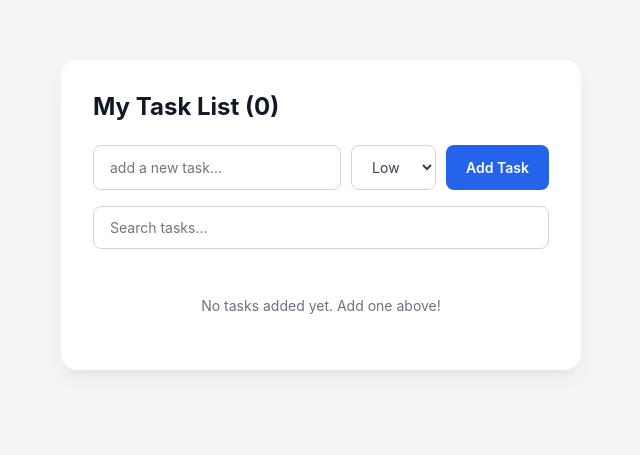
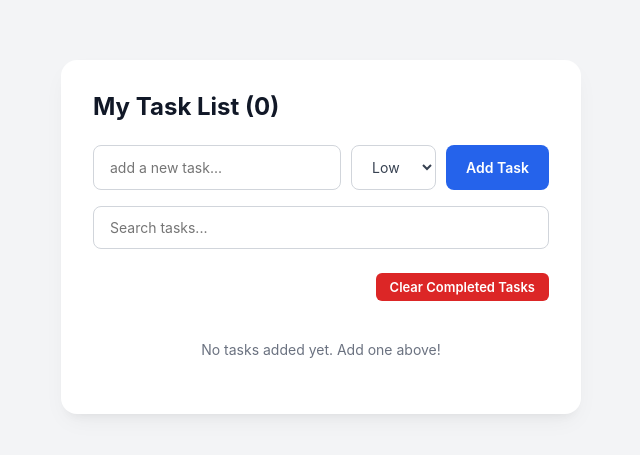
Before and after one commit to Samar-Aljuboori/Django-Tutorial, a Django app: page /core/ in a window 1280 px wide. Shown: the top 455 px of the page, without its empty margins (319-959 px from the left). Run offline with Django 5.2, Linux system fonts and the light colour scheme; data that the repository does not hold is empty.

Commit message:
Improve UI styling and add clear completed tasks feature

```diff
--- a/core/templates/index.html
+++ b/core/templates/index.html
@@ -23,6 +23,12 @@
     <form method="GET" class="search-box">
         <input type="text" name="search" placeholder="Search tasks..." value="{{ search_query }}">
     </form>
+
+
+<!-- Button to clear completed tasks -->
+<div style="margin-bottom: 16px; text-align: right;">
+    <a href="{% url 'clear_completed' %}" class="btn-action btn-delete">Clear Completed Tasks</a>
+</div>
 
 <!-- Task List -->
 <ul class="task-list">
--- a/core/urls.py
+++ b/core/urls.py
@@ -6,4 +6,6 @@ urlpatterns = [
     path('task/<int:task_id>/', views.task_detail, name='task_detail'),
     path('toggle/<int:task_id>/', views.toggle_task, name='toggle_task'),
     path('delete/<int:task_id>/', views.delete_task, name='delete_task'),
+    # URL route for clearing completed tasks
+    path('clear-completed/', views.clear_completed, name='clear_completed'),
 ]
--- a/core/views.py
+++ b/core/views.py
@@ -38,3 +38,8 @@ def delete_task(request, task_id):
 def task_detail(request, task_id):
     task = get_object_or_404(Task, id=task_id)
     return render(request, 'task_detail.html', {'task': task})
+
+ # Delete all tasks marked as completed
+def clear_completed(request):
+    Task.objects.filter(completed=True).delete()
+    return redirect('core')
```
